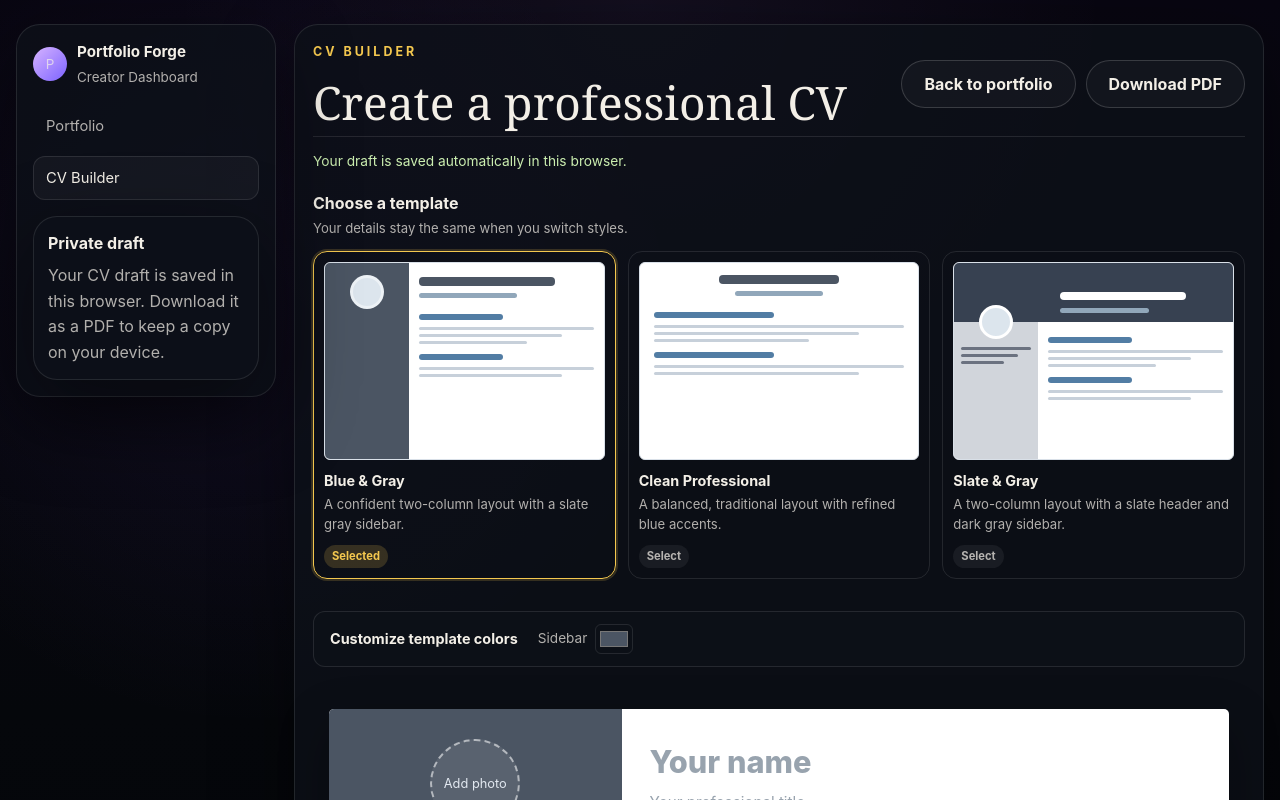
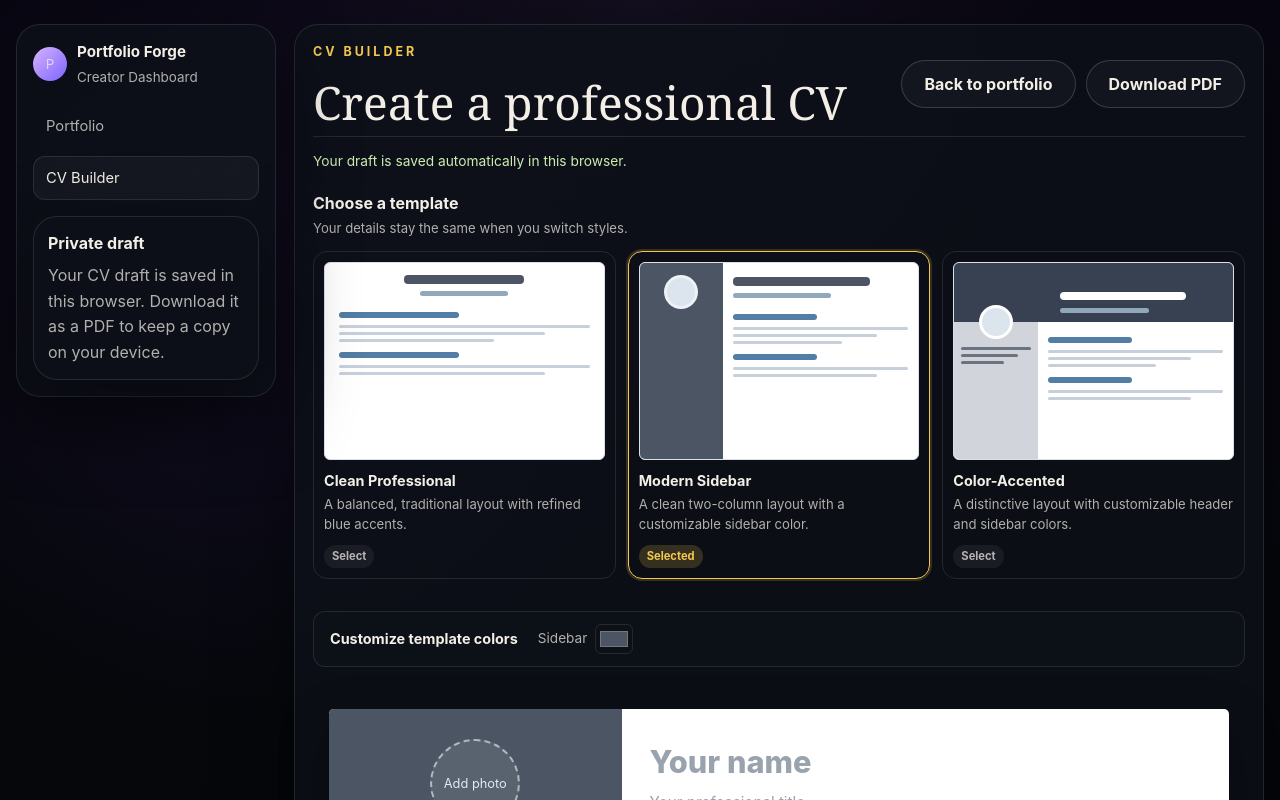
Before and after one commit to RaptorFF/dev-portfolio, a Next.js app: page /dashboard/cv in a window 1280 px wide. Shown: the top 800 px of the page. Built offline with nearby package versions, Linux system fonts and the light colour scheme.

Commit message:
Swapping template positions and changing template names

```diff
--- a/app/dashboard/cv/cv-utils.js
+++ b/app/dashboard/cv/cv-utils.js
@@ -31,19 +31,20 @@ export const MAX_CV_PHOTO_SIZE = 5 * 1024 * 1024;
 
 export const templates = [
   {
-    id: "modern",
-    label: "Blue & Gray",
-    description: "A confident two-column layout with a slate gray sidebar.",
-  },
-  {
     id: "classic",
     label: "Clean Professional",
     description: "A balanced, traditional layout with refined blue accents.",
   },
   {
+    id: "modern",
+    label: "Modern Sidebar",
+    description: "A clean two-column layout with a customizable sidebar color.",
+  },
+  {
     id: "minimal",
-    label: "Slate & Gray",
-    description: "A two-column layout with a slate header and dark gray sidebar.",
+    label: "Color-Accented",
+    description:
+      "A distinctive layout with customizable header and sidebar colors.",
   },
 ];
 
```
